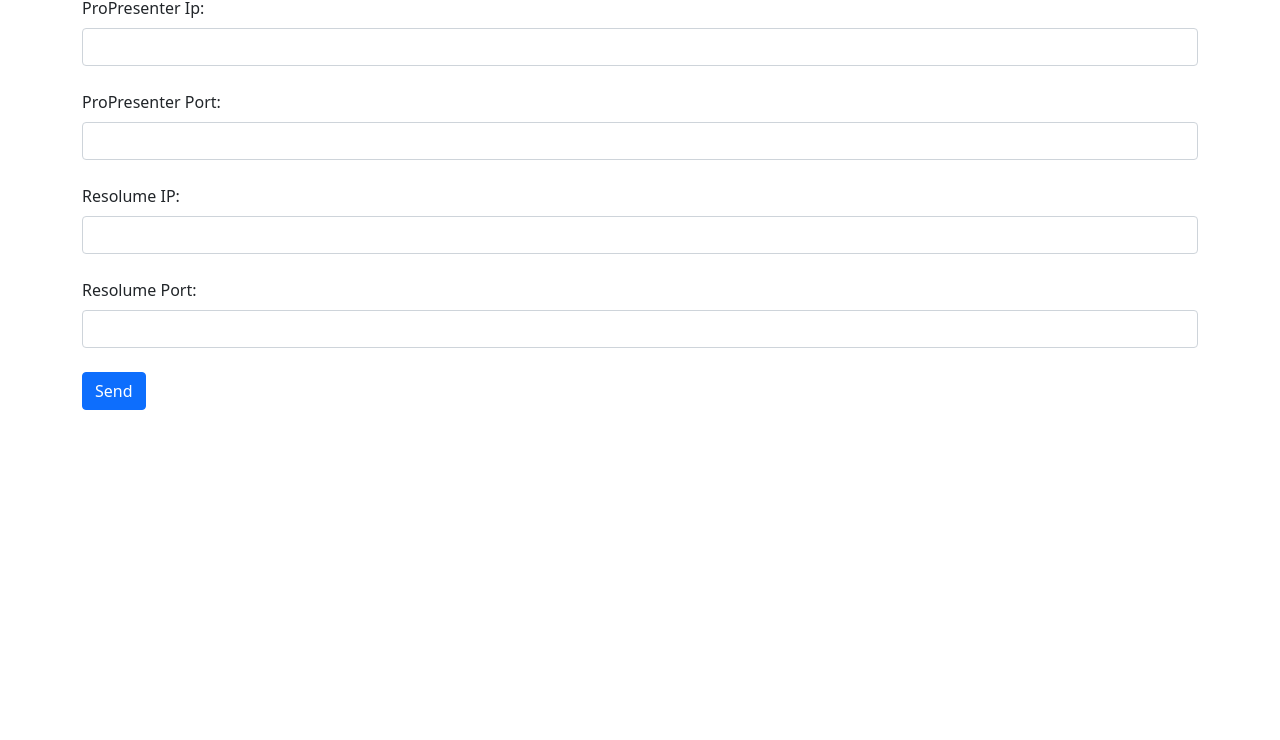
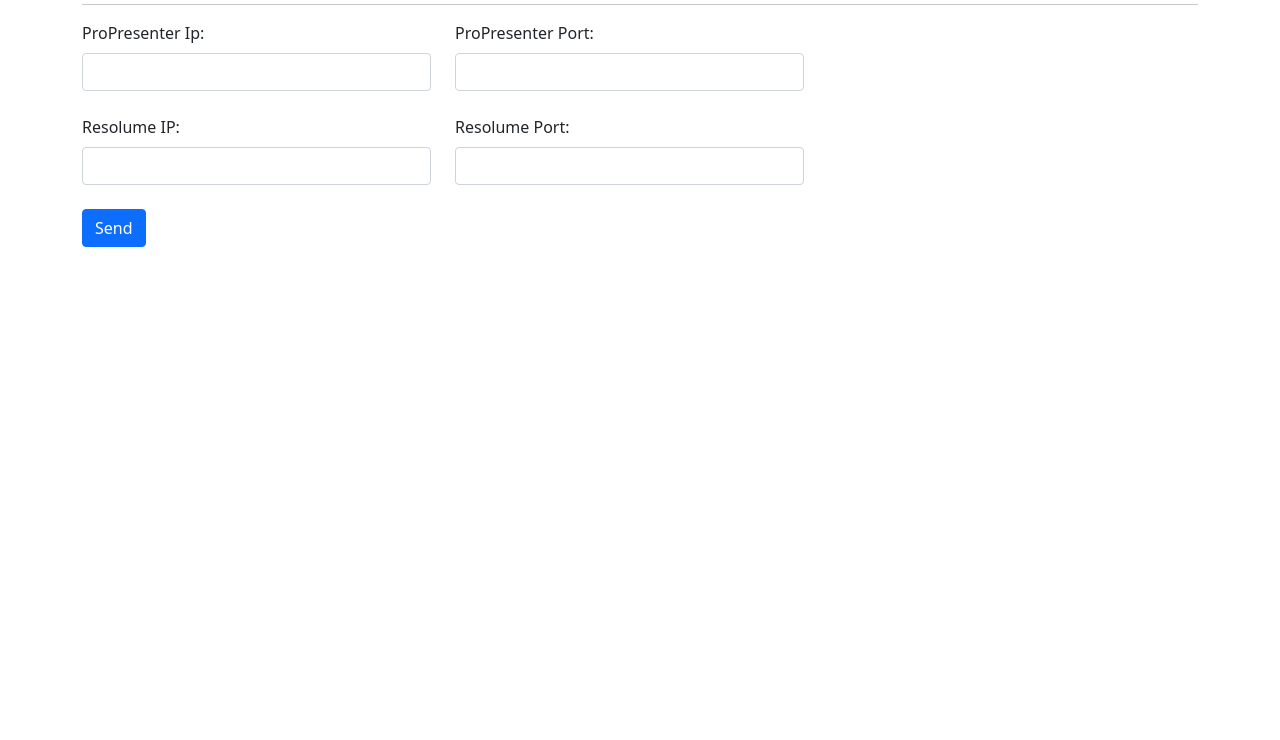
Before and after one commit to XoTENoC/Lyrify, a website: page views/index.html in a window 1280 px wide. Shown: the part 60-800 px from the top of the page. Drawn offline with nearby package versions, Linux system fonts and the light colour scheme; no server answers.

Commit message:
make this look nice

```diff
--- a/views/index.html
+++ b/views/index.html
@@ -52,22 +52,39 @@
     </script>
 </head>
 <body onLoad="onLoad();">
-    <h1>Web Text Viewer Config</h1>
-    <div class="slide_text"></div>
 
     <div class="container">
 
+        <h1>Web Text Viewer Config</h1>
+
+        <hr>
+
+        <div class="row">
+
+            <div class="col-auto">
                 <label for="proPresenterIP" class="form-label">ProPresenter Ip:</label>
                 <input class="form-control" type="text" id="proPresenterIP" value="" size="30" /><br />
+            </div>
 
+            <div class="col-auto">
                 <label for="proPresenterPORT" class="form-label">ProPresenter Port:</label>
                 <input class="form-control" type="text" id="proPresenterPORT" value="" size="30" /><br />
+            </div>
 
+        </div>
+
+        <div class="row">
+
+            <div class="col-auto">
                 <label for="resolumeIP" class="form-label">Resolume IP:</label>
                 <input class="form-control" type="text" id="resolumeIP" value="" size="30" /><br />
+            </div>
 
+            <div class="col-auto">
                 <label for="resolumePORT" class="form-label">Resolume Port:</label>
                 <input class="form-control" type="text" id="resolumePORT" value="" size="30" /><br />
+            </div>
+        </div>
 
         <button class="btn btn-primary" id="send_server">Send</button>
     </div>
```
Lines whose indentation alone changed are shown as unchanged.
